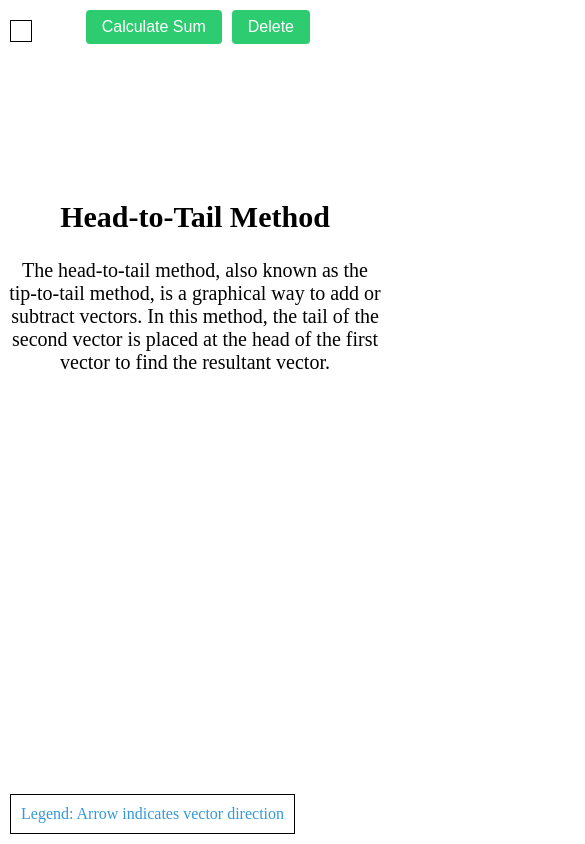
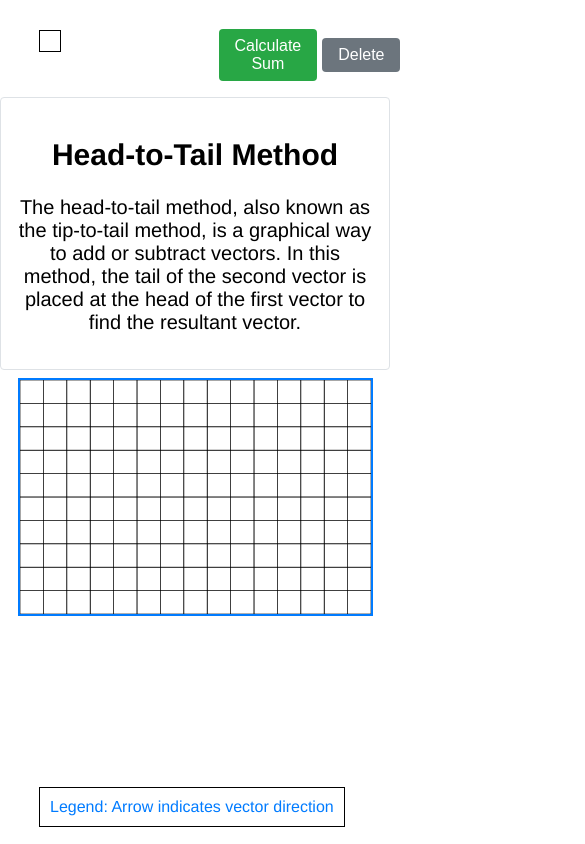
Before and after one commit to bradyblough/bradyblough.github.io, a plain HTML site: page vector_drawing_app/index.html in a window 390 px wide. Shown: the top 844 px of the page, 585 px wide, since content can reach past the window. Drawn offline with Linux system fonts and the light colour scheme.

Commit message:
Updated styles and made page responsive

```diff
--- a/vector_drawing_app/styles.css
+++ b/vector_drawing_app/styles.css
@@ -1,42 +1,56 @@
-=body {
+body {
   display: flex;
+  flex-direction: column;
   align-items: center;
-  justify-content: center;
+  justify-content: flex-start;
   height: 100vh;
   margin: 0;
+  font-family: 'Helvetica Neue', Arial, sans-serif; /*added fon */
 }
 
-/* Style the button container */
 .buttons {
-  position: absolute;
-  top: 10px;
-  right: 70px;
+  margin-top: 10px;
+  margin-left: 60%;
   display: flex;
   align-items: center;
 }
 
-/* Style the buttons */
 button {
-  display: block;
-  margin-right: 10px;
+  margin-top: 10%;
+  margin-right: 5px;
   padding: 8px 16px;
   font-size: 16px;
-  background-color: #2ecc71;
-  color: white;
+  background-color: #28a745; /* Success button color */
+  color: #fff;
   border: none;
   border-radius: 4px;
   cursor: pointer;
 }
 
 button:hover {
-  background-color: #27ae60;
+  background-color: #218838; /* Hover color for success button */
 }
 
-/* Style the canvas and info divs */
+#deleteButton {
+  background-color: #dc3545; /* Danger button color */
+  color: #fff;
+  border: none;
+  border-radius: 4px;
+}
+
+#deleteButton:disabled {
+  background-color: #6c757d; /* Disabled button color */
+  cursor: not-allowed;
+}
+
+#deleteButton:hover:enabled {
+  background-color: #c82333; /* Hover color for danger button */
+}
+
 canvas, #vectorCanvas {
-  margin-top: 20px;
-  margin-left: 1000px;
-  border: 2px solid #3498db;
+  margin-top: 1%;
+  max-width: 90%;
+  border: 2px solid #007bff; /* Primary border color */
   cursor: crosshair;
 }
 
@@ -48,22 +62,25 @@ canvas, #vectorCanvas {
 }
 
 #vectorInfo {
-  top: 10px;
-  left: 10px;
-  margin-top: 10px;
+  top: 30px;
+  left: 10%;
   font-size: 16px;
-  color: #3498db;
+  color: #007bff; /* Primary text color */
 }
 
 #legend {
-  bottom: 10px;
-  left: 10px;
-  color: #3498db;
+  bottom: 2%;
+  left: 10%;
+  color: #007bff; /* Primary text color */
 }
 
 #explanation {
   text-align: center;
-  margin-top: 200px;
+  margin-top: 3%;
+  margin-bottom: 1%;
   font-size: 20px;
   background-color: #fff;
+  padding: 15px;
+  border: 1px solid #dee2e6;
+  border-radius: 4px;
 }
```
